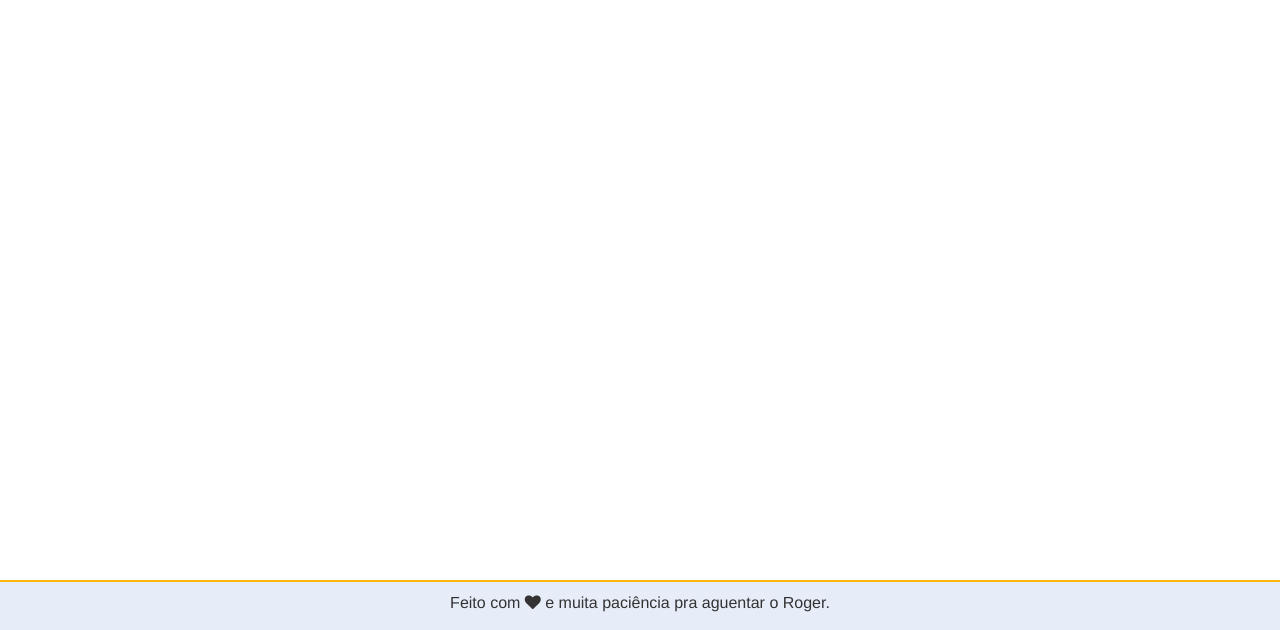
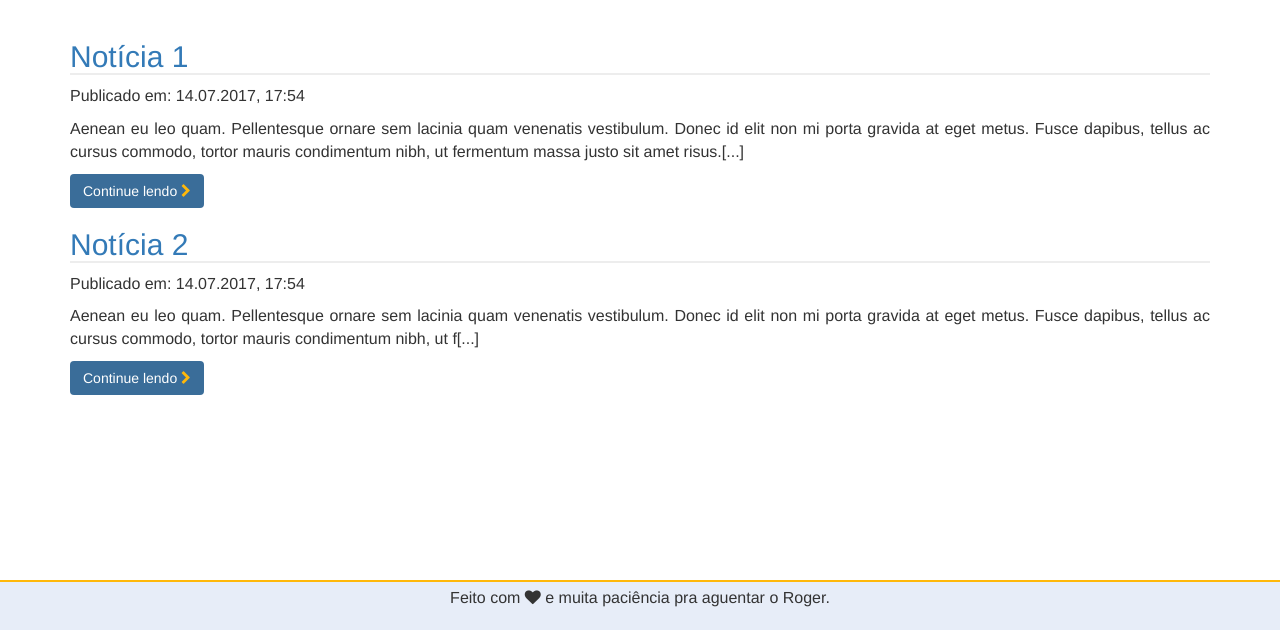
Before and after one commit to jessicamorim42/asimpleblog, a Django app: page /noticias/ in a window 1280 px wide. Shown: the part 170-800 px from the top of the page. Run offline with Django 3.2, Linux system fonts and the light colour scheme; some libraries are stand-ins or nearby versions.

Commit message:
Updated newspage

```diff
--- a/BlogCesupa/bcesupa/mainsite/static/css/style.css
+++ b/BlogCesupa/bcesupa/mainsite/static/css/style.css
@@ -75,7 +75,7 @@ p{
     font-size: 16px;
 }
 
-h3{
+h2, h3{
     border-bottom: 2px solid  #ededed !important;
     color: #3a6d99;
 }
@@ -90,7 +90,8 @@ h3{
 }
 
 footer p{
-    margin-top: 10px;
+    padding-top: 15px;
+    margin: -10px;
 }
 
 nav .dropdown-menu{
@@ -105,23 +106,23 @@ nav .dropdown-menu{
     margin-bottom: 0px;
 }
 
-#posts{
+#recentes{
     position: relative;
     display: block;
     color: #3a6d99;
     background-color: #fff;
     padding: 20px;
     margin: 20px;
-    width: 250px;
+    width: 300px;
     height: 300px;
 }
 
-#posts.dropdown-menu li a:hover{
+#recentes.dropdown-menu li a:hover, #recentes.dropdown-menu li a:focus{
         background-color: #3a6d99;
         color: #fff;
 }
 
-#btnEnviar{
+.btnSubmit{
     background-color: #3a6d99;
     color: #fff;
 }
--- a/BlogCesupa/bcesupa/mainsite/templates/html/contactpage.html
+++ b/BlogCesupa/bcesupa/mainsite/templates/html/contactpage.html
@@ -21,7 +21,7 @@
                     <label for="comment">Mensagem</label>
                     <textarea class="form-control" id="comment" placeholder="Digite sua Mensagem" rows="5"></textarea>
                     <br>
-                    <button id="btnEnviar" class="btn btn-md" type="enviar">Enviar</button>
+                    <button class="btn btn-md btnSubmit" type="enviar">Enviar</button>
                 </form>
         </div>
     </div>
--- a/BlogCesupa/bcesupa/mainsite/templates/html/homepage.html
+++ b/BlogCesupa/bcesupa/mainsite/templates/html/homepage.html
@@ -5,7 +5,7 @@
 <div id="main" class="container container-fluid">
     <div class="row">
         <div class="col-md-8">
-            <h3 class="page-header">Lorem ipsum</h3>
+            <h2 class="page-header">Lorem ipsum</h2>
             <p class="text-justify">
                 Lorem ipsum dolor sit amet, consectetur adipiscing elit. Cras finibus ac nunc vitae posuere.
                 Donec vel diam sed mi maximus placerat nec eget ligula. Ut ac tortor feugiat metus vehicula lobortis ut nec urna.
@@ -22,7 +22,7 @@
             </p>
         </div>
         <div class="col-md-4">
-             <ul class="dropdown-menu" role="menu" aria-labelledby="dropdownMenu" id="posts">
+             <ul class="dropdown-menu" role="menu" aria-labelledby="dropdownMenu" id="recentes">
                 <li class="text-center"><h3>Recentes</h3></li>
                 <li><a tabindex="-1" href="#">Notícia 1</a></li>
                 <li><a tabindex="-1" href="#">Notícia 2</a></li>
--- a/BlogCesupa/bcesupa/mainsite/templates/html/newspage.html
+++ b/BlogCesupa/bcesupa/mainsite/templates/html/newspage.html
@@ -1,10 +1,25 @@
 {% extends 'index.html' %}
 
 {% block content %}
-<!--
-.
-.
-.
-.
--->
+<body>
+    <div class="container container-fluid">
+        <div>
+            <h2><a href="">Notícia 1</a></h2>
+             <p>Publicado em: 14.07.2017, 17:54</p>
+            <p class="text-justify">Aenean eu leo quam. Pellentesque ornare sem lacinia quam venenatis vestibulum.
+                Donec id elit non mi porta gravida at eget metus. Fusce dapibus, tellus ac cursus commodo,
+                tortor mauris condimentum nibh, ut fermentum massa justo sit amet risus.[...]</p>
+            <a href="" class="btn btnSubmit">Continue lendo <i aria-hidden="true" class="fa fa-chevron-right"></i></a>
+        </div>
+
+        <div>
+            <h2><a href="">Notícia 2</a></h2>
+            <p>Publicado em: 14.07.2017, 17:54</p>
+            <p class="text-justify">Aenean eu leo quam. Pellentesque ornare sem lacinia quam venenatis vestibulum.
+                Donec id elit non mi porta gravida at eget metus. Fusce dapibus, tellus ac cursus commodo,
+                tortor mauris condimentum nibh, ut f[...]</p>
+            <a href="" class="btn btnSubmit">Continue lendo <i aria-hidden="true" class="fa fa-chevron-right"></i></a>
+        </div>
+    </div>
+</body>
 {% endblock %}
```
